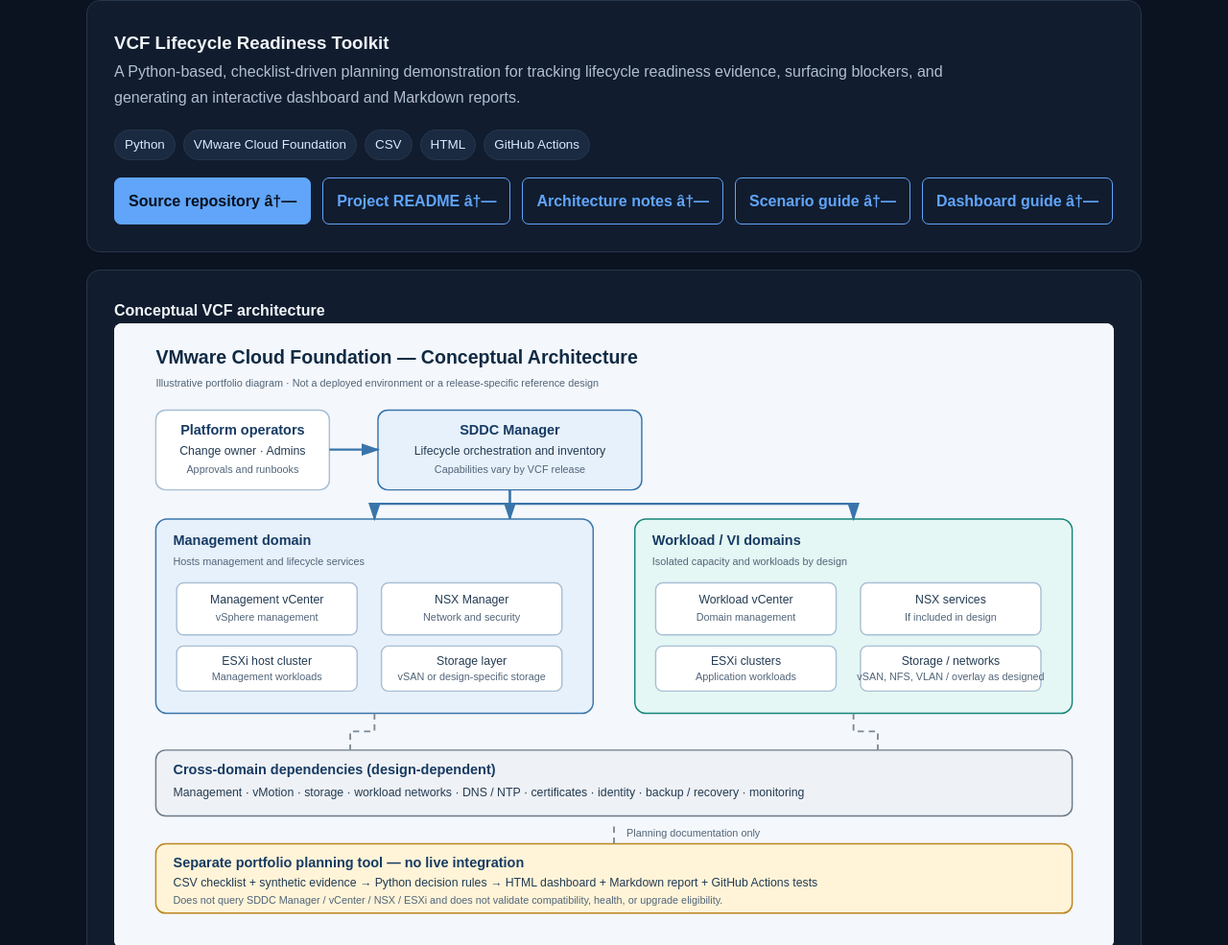
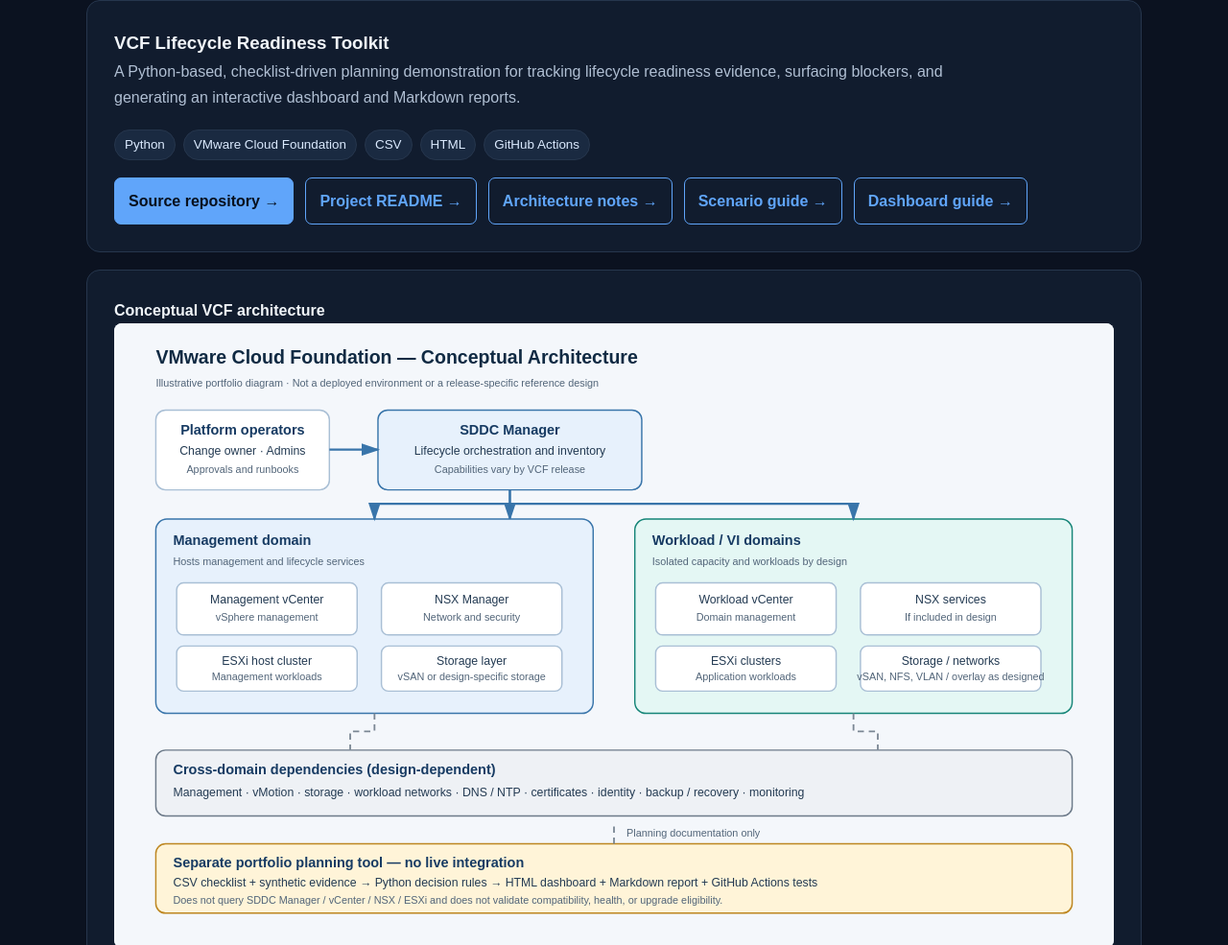
Before and after one commit to Rahul-tech007/rahul-tech007.github.io, a plain HTML site: page index.html in a window 1280 px wide. Shown: the part 2793-3778 px from the top of the page at 96% size. Drawn offline with Linux system fonts and the light colour scheme.

Commit message:
Fix VCF showcase button labels

```diff
--- a/index.html
+++ b/index.html
@@ -573,11 +573,11 @@
       <span class="tag">CSV</span><span class="tag">HTML</span><span class="tag">GitHub Actions</span>
     </div>
     <div class="vcf-showcase__links">
-      <a class="primary" href="https://github.com/Rahul-tech007/VCF-Lifecycle-Readiness-Toolkit" target="_blank" rel="noopener noreferrer">Source repository â†—</a>
-      <a href="https://github.com/Rahul-tech007/VCF-Lifecycle-Readiness-Toolkit/blob/main/README.md" target="_blank" rel="noopener noreferrer">Project README â†—</a>
-      <a href="https://github.com/Rahul-tech007/VCF-Lifecycle-Readiness-Toolkit/blob/main/docs/architecture.md" target="_blank" rel="noopener noreferrer">Architecture notes â†—</a>
-      <a href="https://github.com/Rahul-tech007/VCF-Lifecycle-Readiness-Toolkit/blob/main/docs/scenario-demonstration.md" target="_blank" rel="noopener noreferrer">Scenario guide â†—</a>
-      <a href="https://github.com/Rahul-tech007/VCF-Lifecycle-Readiness-Toolkit/blob/main/docs/dashboard-guide.md" target="_blank" rel="noopener noreferrer">Dashboard guide â†—</a>
+      <a class="primary" href="https://github.com/Rahul-tech007/VCF-Lifecycle-Readiness-Toolkit" target="_blank" rel="noopener noreferrer">Source repository &rarr;</a>
+      <a href="https://github.com/Rahul-tech007/VCF-Lifecycle-Readiness-Toolkit/blob/main/README.md" target="_blank" rel="noopener noreferrer">Project README &rarr;</a>
+      <a href="https://github.com/Rahul-tech007/VCF-Lifecycle-Readiness-Toolkit/blob/main/docs/architecture.md" target="_blank" rel="noopener noreferrer">Architecture notes &rarr;</a>
+      <a href="https://github.com/Rahul-tech007/VCF-Lifecycle-Readiness-Toolkit/blob/main/docs/scenario-demonstration.md" target="_blank" rel="noopener noreferrer">Scenario guide &rarr;</a>
+      <a href="https://github.com/Rahul-tech007/VCF-Lifecycle-Readiness-Toolkit/blob/main/docs/dashboard-guide.md" target="_blank" rel="noopener noreferrer">Dashboard guide &rarr;</a>
     </div>
   </div>
 
```
